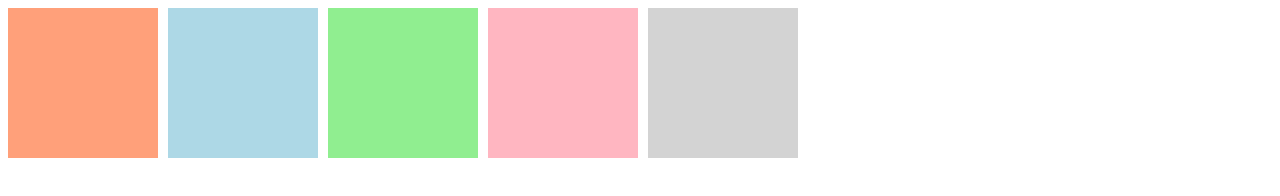
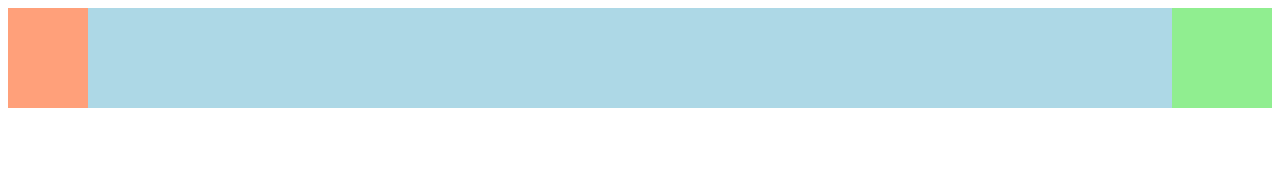
Before and after one commit to ihsanunot/Flex-Grid, a plain HTML site: page index.html in a window 1280 px wide. Drawn offline with Linux system fonts and the light colour scheme.

Commit message:
kolom dan row

```diff
--- a/index.html
+++ b/index.html
@@ -2,7 +2,7 @@
 <html lang="en">
   <head>
     <meta charset="UTF-8" />
-    <title>Flex Can Wrap</title>
+    <title>Grid Configuration</title>
 
     <link rel="stylesheet" href="styles.css" />
   </head>
@@ -12,8 +12,6 @@
         <div style="background-color: lightsalmon" class="box1"></div>
         <div style="background-color: lightblue" class="box2"></div>
         <div style="background-color: lightgreen" class="box3"></div>
-        <div style="background-color: lightpink" class="box4"></div>
-        <div style="background-color: lightgray" class="box5"></div>
       </div>
     </main>
   </body>
--- a/styles.css
+++ b/styles.css
@@ -1,15 +1,5 @@
 .container {
-    display: flex;
-    flex-wrap: wrap;
-
-    gap: 10px;
-  }
-
-  .container > * {
-    /* flex-grow: 1; */
-  }
-
-  [class^='box'] {
-    height: 150px;
-    width: 150px;
-  }
+  display: grid;
+  grid-template-columns: 5em auto 100px;
+  grid-template-rows: 100px 100px;
+}
```
